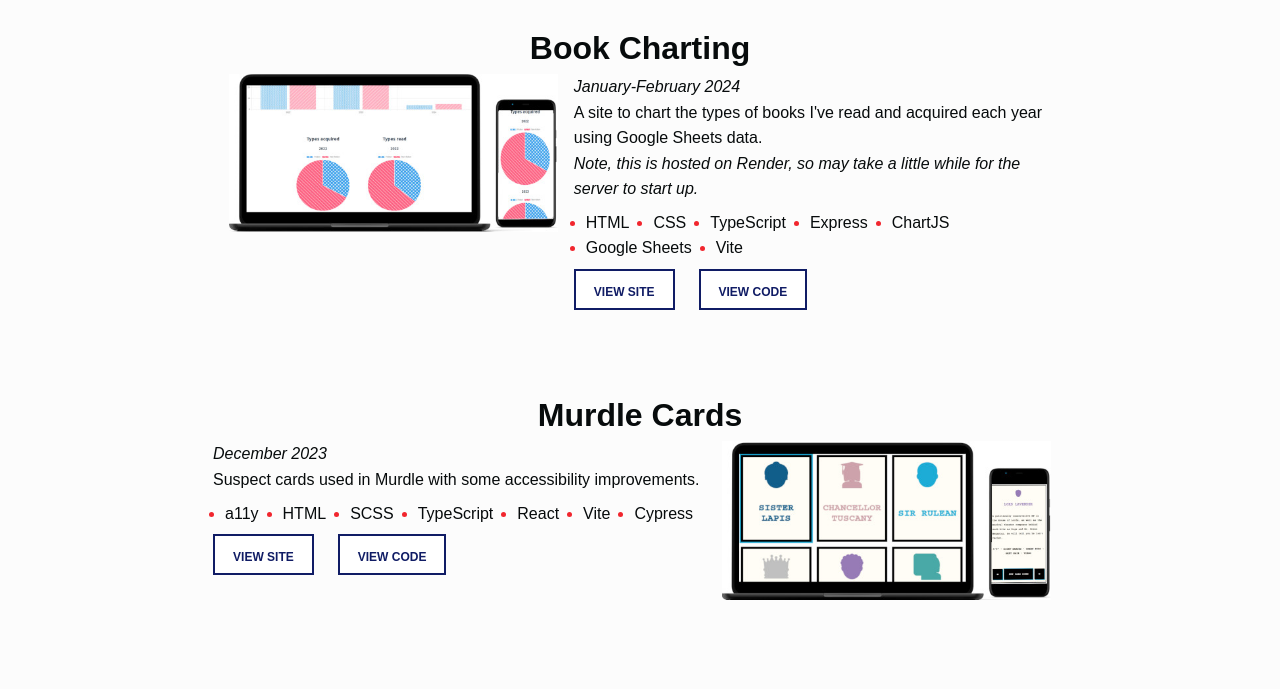
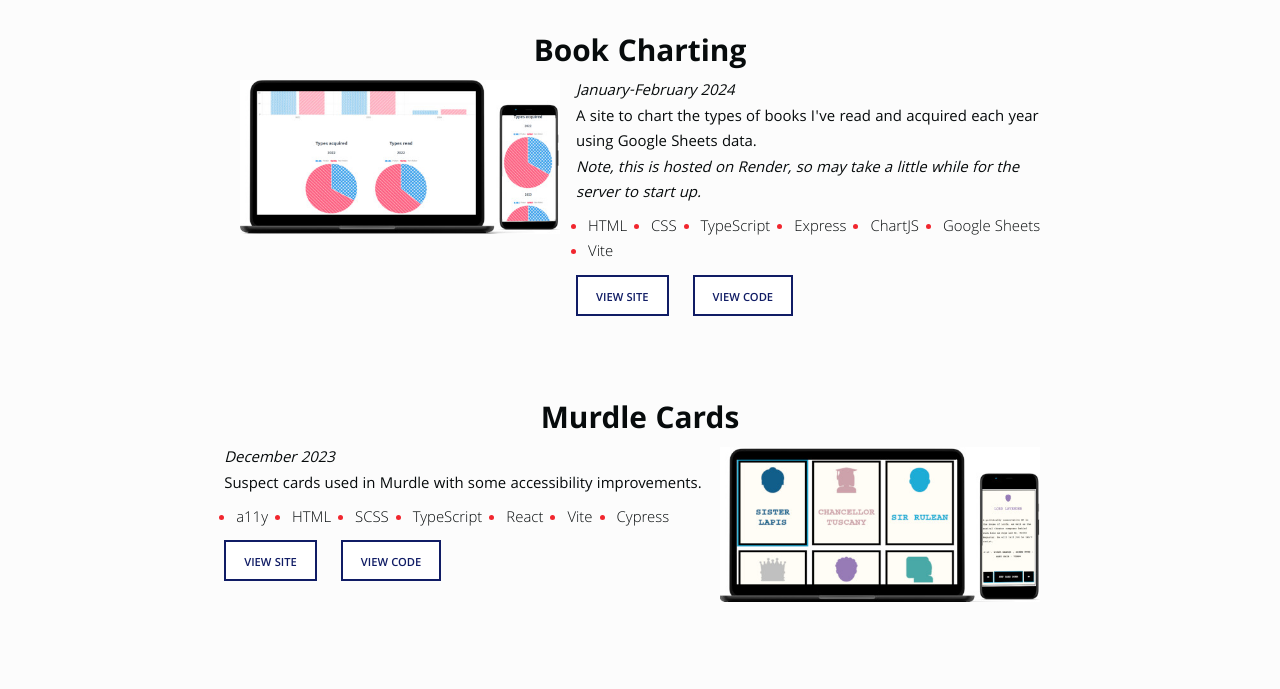
Before and after one commit to nicm42/nicm42.github.io, a website built with Vite: page index.html in a window 1280 px wide. Shown: the part 798-1487 px from the top of the page. Built offline with nearby package versions, Linux system fonts and the light colour scheme; files whose address does not match are found by name.

Commit message:
Updated font and background image locations

```diff
--- a/src/_contact.scss
+++ b/src/_contact.scss
@@ -2,7 +2,7 @@
   @include spacing(padding, $top: 0.75em, $bottom: 0.5em);
 
   background-color: $background-colour;
-  background-image: url('imgs/background.jpg');
+  background-image: url('../imgs/background.jpg');
   background-position: -6em bottom;
   background-size: cover;
   max-height: 7em;
--- a/src/_globals.scss
+++ b/src/_globals.scss
@@ -1,31 +1,31 @@
 @font-face {
   font-family: Khula;
   font-weight: 300;
-  src: url('./fonts/Khula/Khula-Light.ttf');
+  src: url('../fonts/Khula/Khula-Light.ttf');
 }
 
 @font-face {
   font-family: Khula;
   font-weight: 400;
-  src: url('./fonts/Khula/Khula-Regular.ttf');
+  src: url('../fonts/Khula/Khula-Regular.ttf');
 }
 
 @font-face {
   font-family: Khula;
   font-weight: 600;
-  src: url('./fonts/Khula/Khula-SemiBold.ttf');
+  src: url('../fonts/Khula/Khula-SemiBold.ttf');
 }
 
 @font-face {
   font-family: Khula;
   font-weight: 700;
-  src: url('./fonts/Khula/Khula-Bold.ttf');
+  src: url('../fonts/Khula/Khula-Bold.ttf');
 }
 
 @font-face {
   font-family: Merienda;
   font-weight: 400;
-  src: url('./fonts/Merienda/Merienda-Regular.ttf');
+  src: url('../fonts/Merienda/Merienda-Regular.ttf');
 }
 
 html {
--- a/src/_header.scss
+++ b/src/_header.scss
@@ -1,7 +1,7 @@
 header {
   @include spacing(padding, $bottom: 0.5em);
 
-  background-image: url('imgs/background.jpg');
+  background-image: url('../imgs/background.jpg');
   background-size: cover;
   max-height: 15em;
 }
--- a/src/_spacer.scss
+++ b/src/_spacer.scss
@@ -1,6 +1,6 @@
 .spacer {
   background-color: $background-colour;
-  background-image: url('imgs/background.jpg');
+  background-image: url('../imgs/background.jpg');
   background-position: center;
   background-size: cover;
   height: 1em;
```
